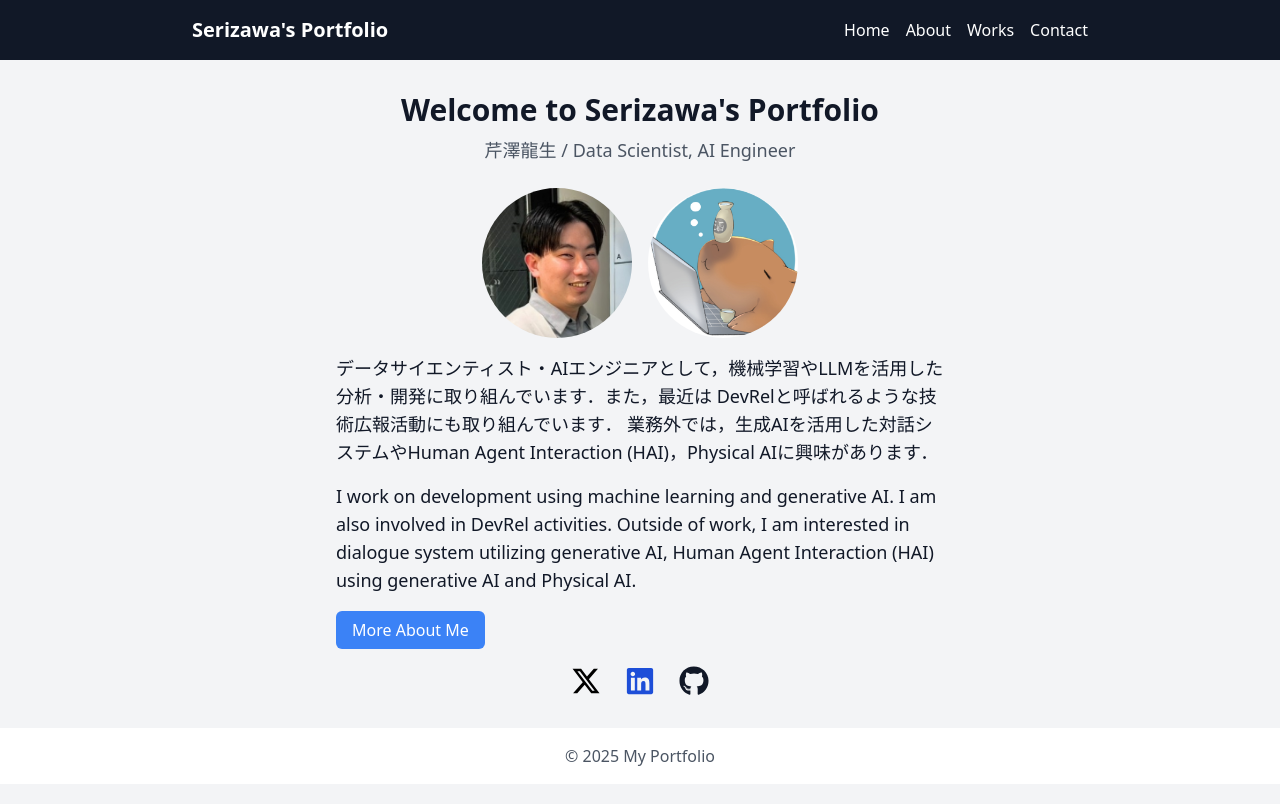
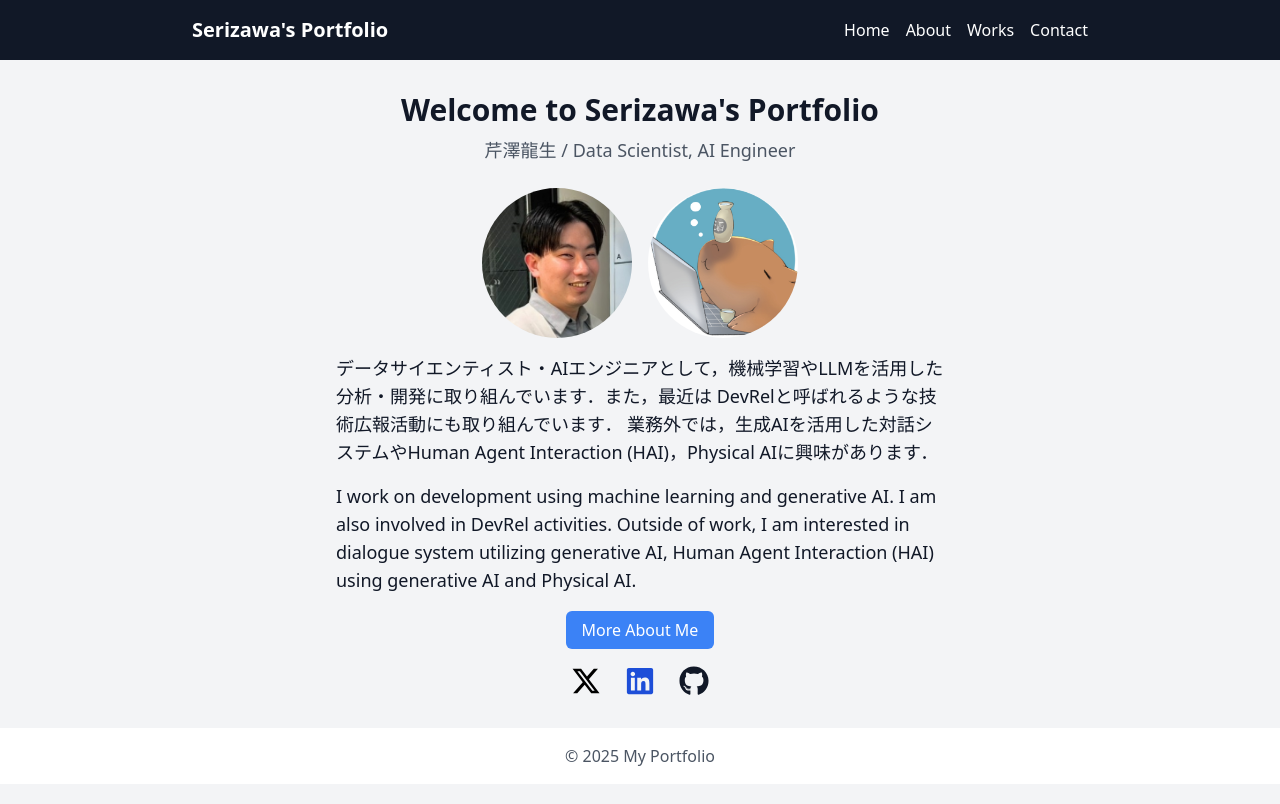
Before and after one commit to ta-seri/serizawa-portfolio, a Next.js app in the folder portfolio-site/: page / in a window 1280 px wide. Shown: the top 804 px of the page. Built offline with nearby package versions, Linux system fonts and the light colour scheme.

Commit message:
体裁修正

```diff
--- a/portfolio-site/src/pages/index.js
+++ b/portfolio-site/src/pages/index.js
@@ -27,7 +27,7 @@ export default function Home() {
           I work on development using machine learning and generative AI. I am also involved in DevRel activities. Outside of work, I am interested in dialogue system utilizing generative AI, Human Agent Interaction (HAI) using generative AI and Physical AI.
         </p>
 
-        <div className="mt-6 mb-6">
+        <div className="mt-6 mb-6 text-center">
           <Link href="/about" className="px-4 py-2 bg-blue-500 text-white rounded-md">More About Me</Link>
         </div>
 
```
